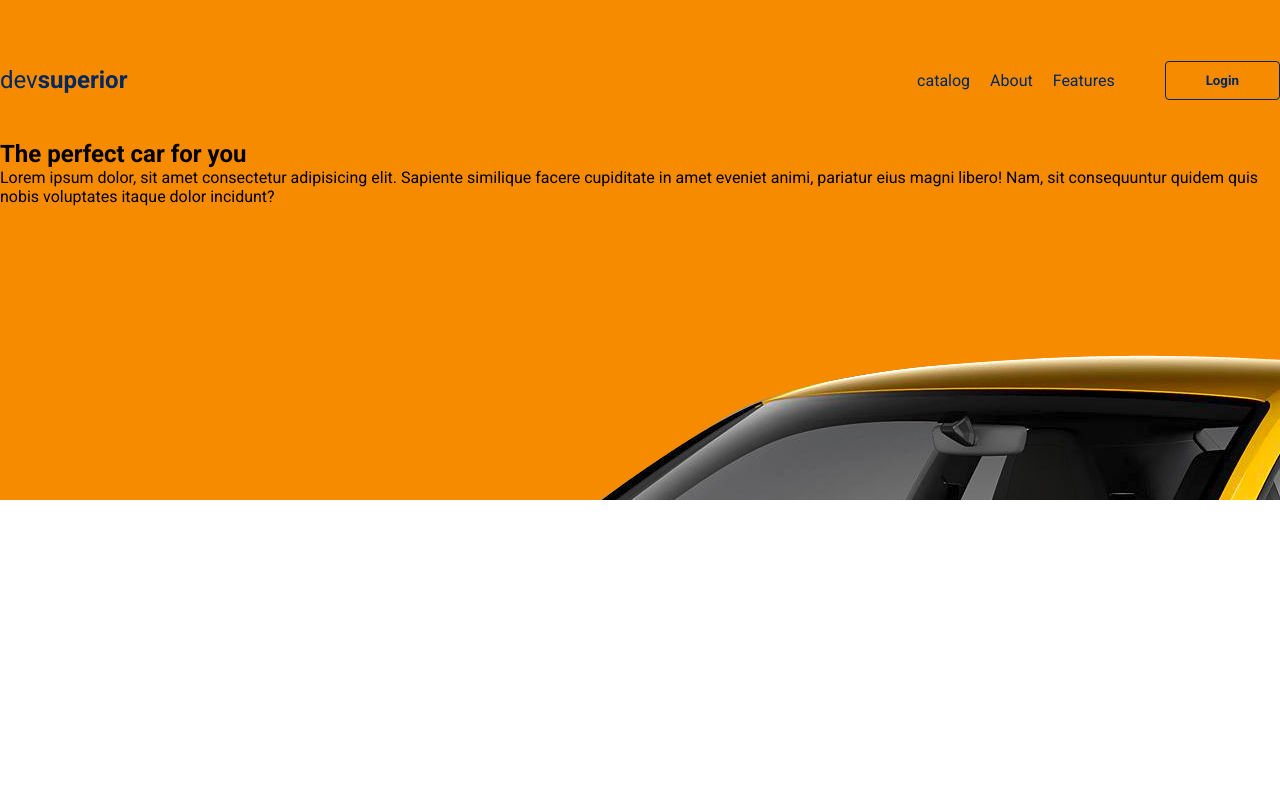
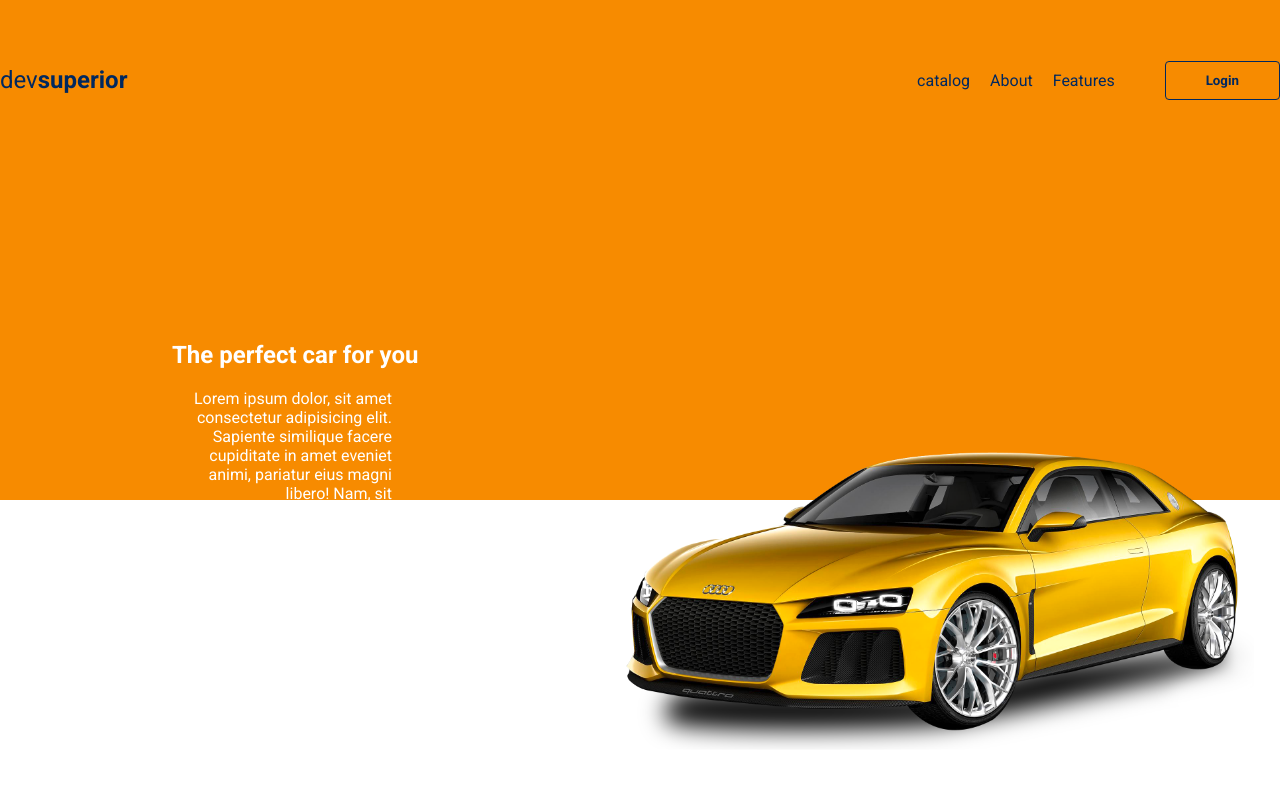
Before and after one commit to MariaMarianaCagnoni/DevCar, a plain HTML site: page index.html in a window 1280 px wide. Drawn offline with Linux system fonts and the light colour scheme.

Commit message:
changing colors

```diff
--- a/css/styles.css
+++ b/css/styles.css
@@ -69,7 +69,7 @@
     text-decoration: none;
  }
  nav ul li a:hover{
-    color: #00285f83;
+    color: #0c59c583;
  }
 
  nav ul button{
@@ -86,13 +86,13 @@
 
 nav ul button:hover{
     transition: background, color 0.6s;
-    background: black;
+    background:rgba(20, 10, 10, 0.11);
     color: white;
 }
 
-.content .header-block{
+.content .header-block {
    max-width: 1000px;
-   min-width: 200px;
+   min-width: 300px;
    height: 450px;
    background: var(--blue);
    border-radius: 8px;
@@ -104,3 +104,36 @@ nav ul button:hover{
    z-index: 10;
    padding: 10px;
 }
+
+.header-block img{
+
+   width: 50%;
+   position: absolute;
+   right: 2%;
+   bottom: 2%;
+}
+
+.header-block .text{
+
+   position: absolute;
+   bottom: 30%;
+   left: 15%;
+}
+.header-block .text h2{
+   color: white;
+   margin-bottom: 20px;
+   text-align: right;
+   transform: translateX(-20px);
+
+   transition: transform 0.5s;
+}
+
+
+.header-block .text p{
+
+   max-width: 200px;
+   color:white;
+   text-align: right;
+
+
+}
```
